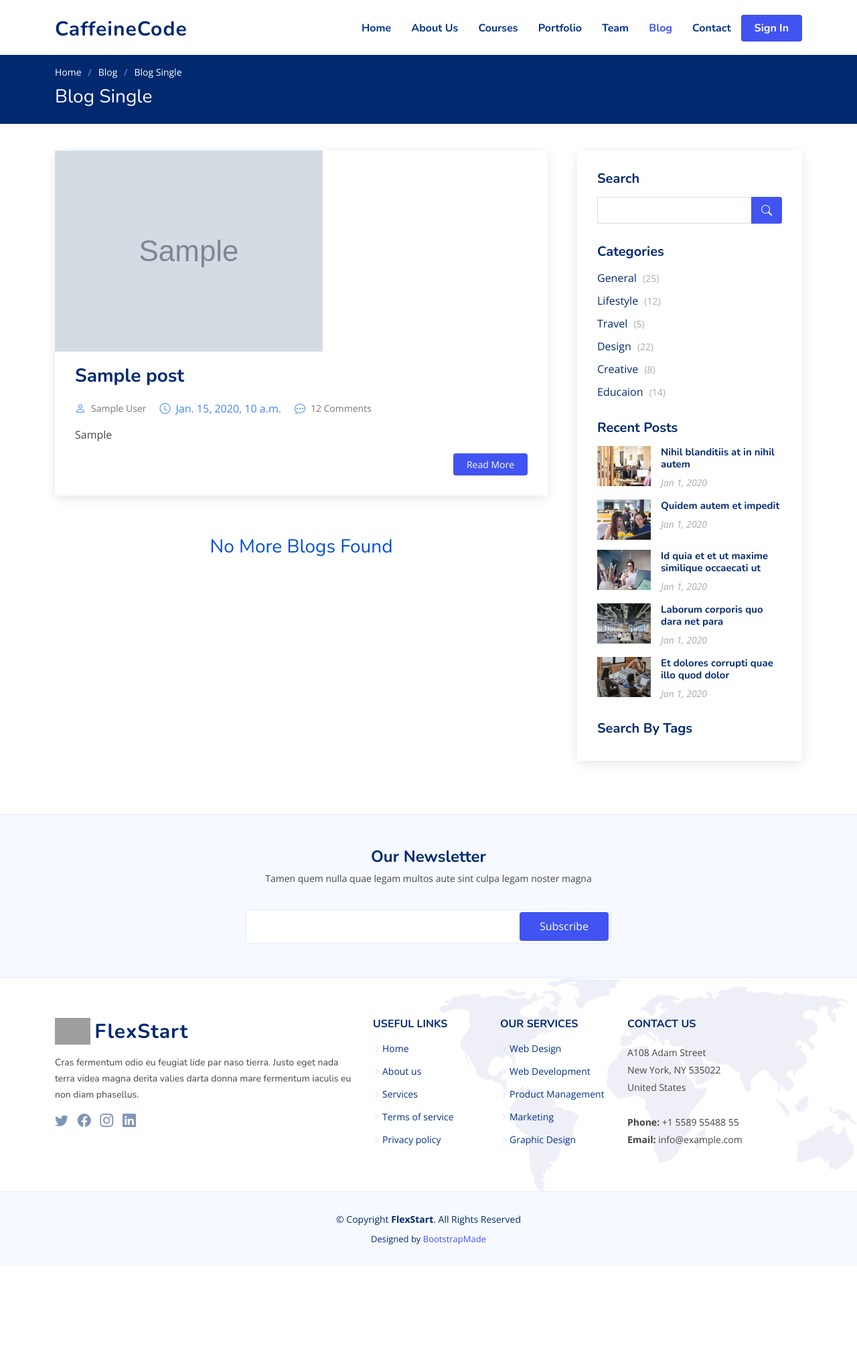
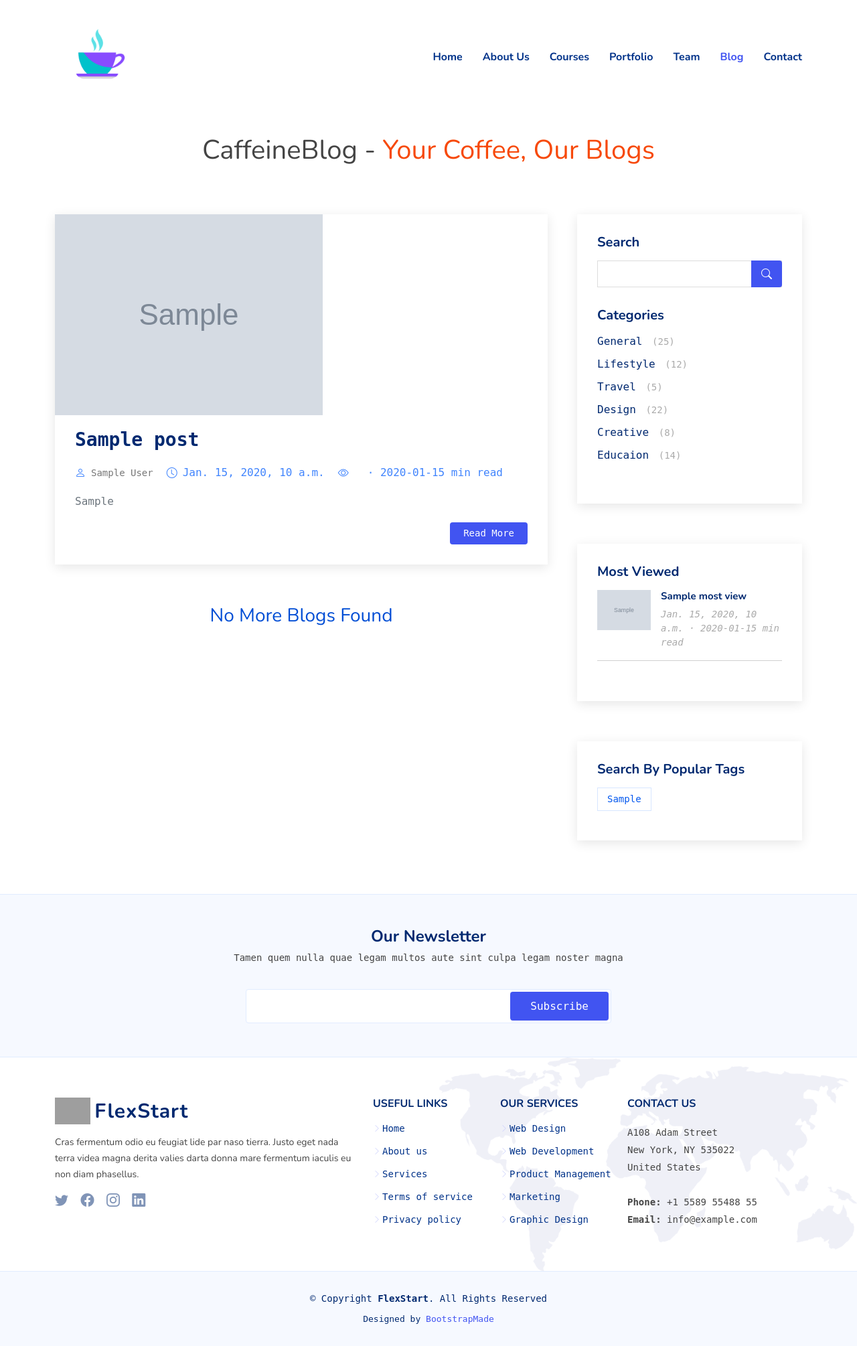
Before and after one commit to Developer-R-7/CaffeineCode, a Django app: template templates/blog/index.html in a window 1280 px wide. Shown: the whole page at 67% size. Before the commit the page ends 1859 px from the top, so only its background shows below. Run offline with Django 3.2, Linux system fonts and the light colour scheme; the template is opened without the code that fills it: most values are stand-ins (such as "Sample title", 1, 10 or a date in 2020); grey boxes marked "Sample" are stand-in pictures; parts of the project's set-up code (start-up, migrations or seed data) failed here and were passed over; some libraries are stand-ins or nearby versions; grey boxes are pictures that could not be loaded.

Commit message:
final touch to blog

```diff
--- a/caffeinecode/settings.py
+++ b/caffeinecode/settings.py
@@ -42,6 +42,7 @@
     'blog',
     'taggit',
     'ckeditor',
+    'hitcount',
 ]
 
 MIDDLEWARE = [
--- a/caffeinecode/urls.py
+++ b/caffeinecode/urls.py
@@ -21,6 +21,7 @@
     path(r'',include('IndexHome.urls')),
     path(r'',include('dashboard.urls')),
     path(r'admin/', admin.site.urls),
-    path(r'blog/',include('blog.urls'))
+    path(r'blog/',include('blog.urls')),
+    path('hitcount/', include(('hitcount.urls', 'hitcount'), namespace='hitcount')),
 
 ]
--- a/templates/blog/base.html
+++ b/templates/blog/base.html
@@ -13,6 +13,11 @@
   <link href="assets/img/apple-touch-icon.png" rel="apple-touch-icon">
 
   <!-- Google Fonts -->
+  <link rel="preconnect" href="https://fonts.googleapis.com">
+   <link rel="preconnect" href="https://fonts.gstatic.com" crossorigin>
+   <link href="https://fonts.googleapis.com/css?family=Josefin+Sans:300, 400,700|Inconsolata:400,700" rel="stylesheet">
+   <link href="https://fonts.googleapis.com/css2?family=Roboto+Slab:wght@100&display=swap" rel="stylesheet">
+   <link href="https://fonts.googleapis.com/css2?family=Merriweather:wght@400&display=swap" rel="stylesheet">
   <link href="https://fonts.googleapis.com/css?family=Open+Sans:300,300i,400,400i,600,600i,700,700i|Nunito:300,300i,400,400i,600,600i,700,700i|Poppins:300,300i,400,400i,500,500i,600,600i,700,700i" rel="stylesheet">
   <!-- Vendor CSS Files -->
   {% load static %}
@@ -28,26 +33,49 @@
 
 </head>
 <body>
-    <header id="header" class="header fixed-top">
-        <div class="container-fluid container-xl d-flex align-items-center justify-content-between">
+   <style>
+      body {
+         font-family: 'JosefinSans', monospace;
+      }
+      .entry-content p{
+         color:#6c757d;
+      }
+      .entry-title{
+         font-family: 'JosefinSans', monospace;
+      }
+      .blog .entry .entry-content p {
+         line-height: 1.9;
+         display: block;
+         margin-block-start: 1em;
+         margin-block-end: 1em;
+         margin-inline-start: 0px;
+         margin-inline-end: 0px;
+         font-weight: 300;
+     }
+   </style>
+   <style>
+      .entry-title{
+         font-family: 'JosefinSans', monospace;
+      }
+      .header .logo img {
+         max-height: 150px;
+         margin-right: 6px;
+     }
+   </style>
+    <header id="header" class="header">
+        <div class="container-fluid container-xl d-flex align-items-center justify-content-lg-between">
            <a href="index.html" class="logo d-flex align-items-center">
-           <span>CaffeineCode</span>
+            <img src="{% static 'IndexHome/assets/img/logo_org.png' %}" height="130px" width="130px" alt="">
            </a>
            <nav id="navbar" class="navbar">
               <ul>
-                 <li><a class="nav-link scrollto" href="#hero">Home</a></li>
+                 <li><a class="nav-link scrollto" href="{% url 'IndexHome:index' %}">Home</a></li>
                  <li><a class="nav-link scrollto" href="#about">About Us</a></li>
                  <li><a class="nav-link scrollto" href="#services">Courses</a></li>
                  <li><a class="nav-link scrollto" href="#portfolio">Portfolio</a></li>
                  <li><a class="nav-link scrollto" href="#team">Team</a></li>
-                 <li><a href="blog.html" class="nav-link scrollto active">Blog</a></li>
+                 <li><a href="{% url 'blog:index'  %}" class="nav-link scrollto active">Blog</a></li>
                  <li><a class="nav-link scrollto" href="#contact">Contact {{is_login}}</a></li>
-                 {% if user.is_authenticated and user.is_active %}
-                 <li><a href="{% url 'IndexHome:logout' %}" role="button" class="getstarted scrollto" style="background: rgb(212, 77, 77);">Logout</a></li>
-                 <li><a class="getstarted scrollto" role="button">{{ user.username }}</a></li>
-                 {% else %}
-                 <li><a class="getstarted scrollto" role="button"  data-toggle="modal"  data-target="#myModal1">Sign In</a></li>
-                 {% endif %}
               </ul>
               <i class="bi bi-list mobile-nav-toggle"></i>
            </nav>
--- a/templates/blog/index.html
+++ b/templates/blog/index.html
@@ -1,18 +1,13 @@
 {% extends 'blog/base.html' %}
-{% block title %} Blog-CaffeineCode {% endblock title %}
+{% block title %}CaffeineBlog - Your Coffee,Our Blogs {% endblock title %}
 {% block body %}
+{% load hitcount_tags %}
 <main id="main">
-   <!-- ======= Breadcrumbs ======= -->
-   <section class="breadcrumbs">
-      <div class="container">
-         <ol>
-            <li><a href="index.html">Home</a></li>
-            <li><a href="blog.html">Blog</a></li>
-            <li>Blog Single</li>
-         </ol>
-         <h2>Blog Single</h2>
-      </div>
-   </section>
+   <div class="container" data-aos="fade-up" style="padding-top: 30px;text-align:center;font-family:'Roboto Slab', serif;">
+      <strong><h2  style="font-size:40px;">CaffeineBlog - <span style="color:rgb(247, 73, 10);">Your Coffee, Our Blogs</span> </h2></strong>
+
+   </div>
+   <br>
    <section id="blog" class="blog">
       <div class="container" data-aos="fade-up">
          <div class="row">
@@ -30,8 +25,8 @@
                      <ul>
                         <li class="d-flex align-items-center"><i class="bi bi-person"></i> <a href="blog-single.html">{{post.author}}</a></li>
                         <li class="d-flex align-items-center"><i class="bi bi-clock"></i>{{post.date_published}}</li>
-                        <!--get all post of that date-->
-                        <li class="d-flex align-items-center"><i class="bi bi-chat-dots"></i> <a href="blog-single.html">12 Comments</a></li>
+                        <li class="d-flex align-items-center"><i class="bi bi-eye"></i>{% get_hit_count for post %}</li>
+                        <li class="d-flex align-items-center">&#183; {{post.readtime_min}} min read</li>
                      </ul>
                   </div>
                   <div class="entry-content">
@@ -68,7 +63,7 @@
                   <h3 class="sidebar-title">Search</h3>
                   <div class="sidebar-item search-form">
                      <form action="{% url 'blog:search_qu' %}" method="GET">
-                        <input type="text" name="search_query">
+                        <input type="text" name="search_query" required autocomplete="off">
                         <button type="submit"><i class="bi bi-search"></i></button>
                      </form>
                   </div>
@@ -84,42 +79,30 @@
                         <li><a href="#">Educaion <span>(14)</span></a></li>
                      </ul>
                   </div>
+               </div>
+               <div class="sidebar">
                   <!-- End sidebar categories-->
-                  <h3 class="sidebar-title">Recent Posts</h3>
+                  <h3 class="sidebar-title">Most Viewed</h3>
                   <div class="sidebar-item recent-posts">
-                     <div class="post-item clearfix">
-                        <img src="assets/img/blog/blog-recent-1.jpg" alt="">
-                        <h4><a href="blog-single.html">Nihil blanditiis at in nihil autem</a></h4>
-                        <time datetime="2020-01-01">Jan 1, 2020</time>
-                     </div>
-                     <div class="post-item clearfix">
-                        <img src="assets/img/blog/blog-recent-2.jpg" alt="">
-                        <h4><a href="blog-single.html">Quidem autem et impedit</a></h4>
-                        <time datetime="2020-01-01">Jan 1, 2020</time>
-                     </div>
-                     <div class="post-item clearfix">
-                        <img src="assets/img/blog/blog-recent-3.jpg" alt="">
-                        <h4><a href="blog-single.html">Id quia et et ut maxime similique occaecati ut</a></h4>
-                        <time datetime="2020-01-01">Jan 1, 2020</time>
-                     </div>
-                     <div class="post-item clearfix">
-                        <img src="assets/img/blog/blog-recent-4.jpg" alt="">
-                        <h4><a href="blog-single.html">Laborum corporis quo dara net para</a></h4>
-                        <time datetime="2020-01-01">Jan 1, 2020</time>
-                     </div>
-                     <div class="post-item clearfix">
-                        <img src="assets/img/blog/blog-recent-5.jpg" alt="">
-                        <h4><a href="blog-single.html">Et dolores corrupti quae illo quod dolor</a></h4>
-                        <time datetime="2020-01-01">Jan 1, 2020</time>
-                     </div>
+                     {% for most_view in trending_post %}
+                        <div class="post-item clearfix">
+                           <img src="{{most_view.entry_img}}" alt="">
+                           <h4><a href="{% url 'blog:blog_details' most_view.pk %}">{{most_view.title}}</a></h4>
+                           <time>{{most_view.date_published}} &#183; {{most_view.readtime_min}} min read</time>
+                        </div>
+                        <hr>
+                     {% endfor %}
                   </div>
-                  <!-- End sidebar recent posts-->
-                  <h3 class="sidebar-title">Search By Tags</h3>
+               </div>
+               <div class="sidebar">
+                  <h3 class="sidebar-title">Search By Popular Tags</h3>
                   <div class="sidebar-item tags">
                      <ul>
+                        {% for used_tag in most_used_tag %}
+                        <li><a href="{% url 'blog:post_list_by_tags' used_tag.slug %}">{{used_tag}}</a></li>
+                        {%endfor%}
                      </ul>
                   </div>
-                  <!-- End sidebar tags-->
                </div>
                <!-- End sidebar -->
             </div>
```
Also changed, not shown: blog/models.py (+6 -2 lines), blog/views.py (+21 -12 lines), templates/blog/blogsingle.html (+25 -26 lines), templates/blog/blogtag.html (+38 -59 lines), templates/blog/search.html (+11 -30 lines), blog/migrations/0007_post_author_conculsion.py (added), blog/migrations/0008_post_readtime_min.py (added), db.sqlite3.
